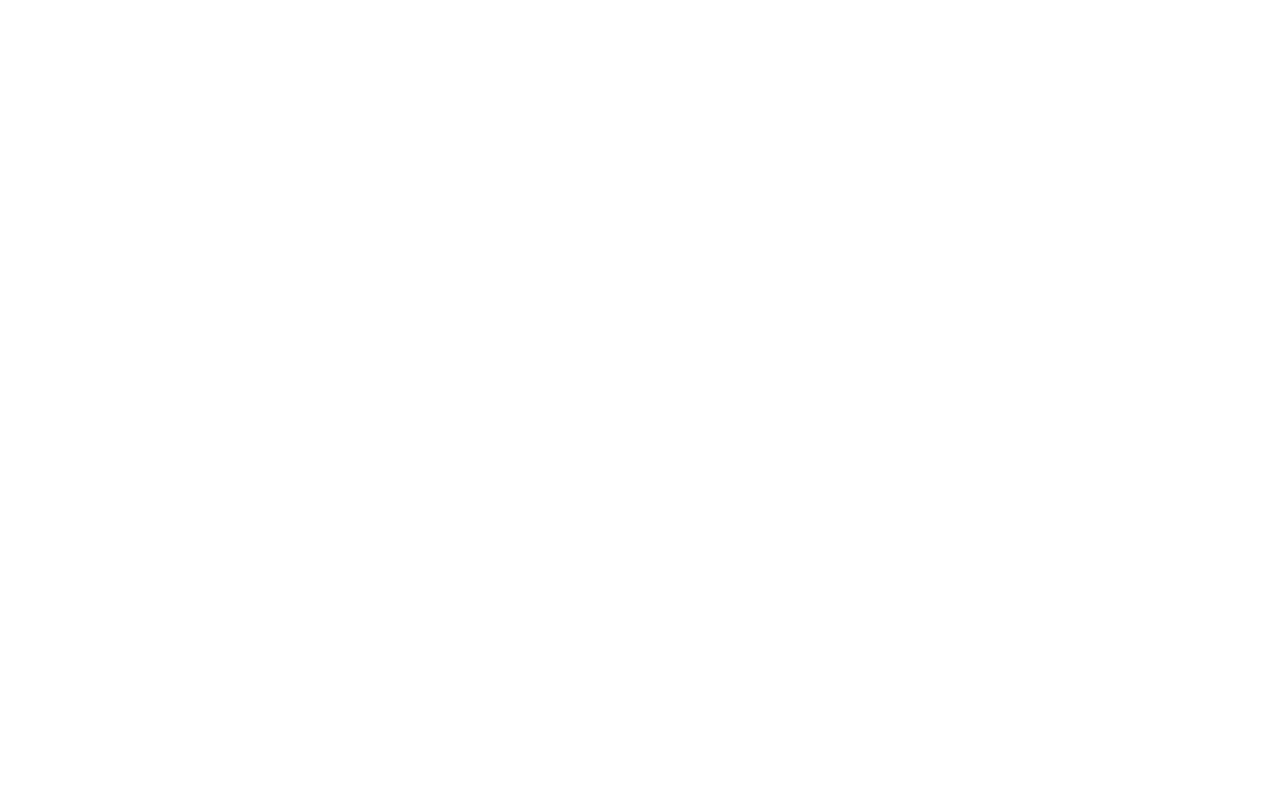
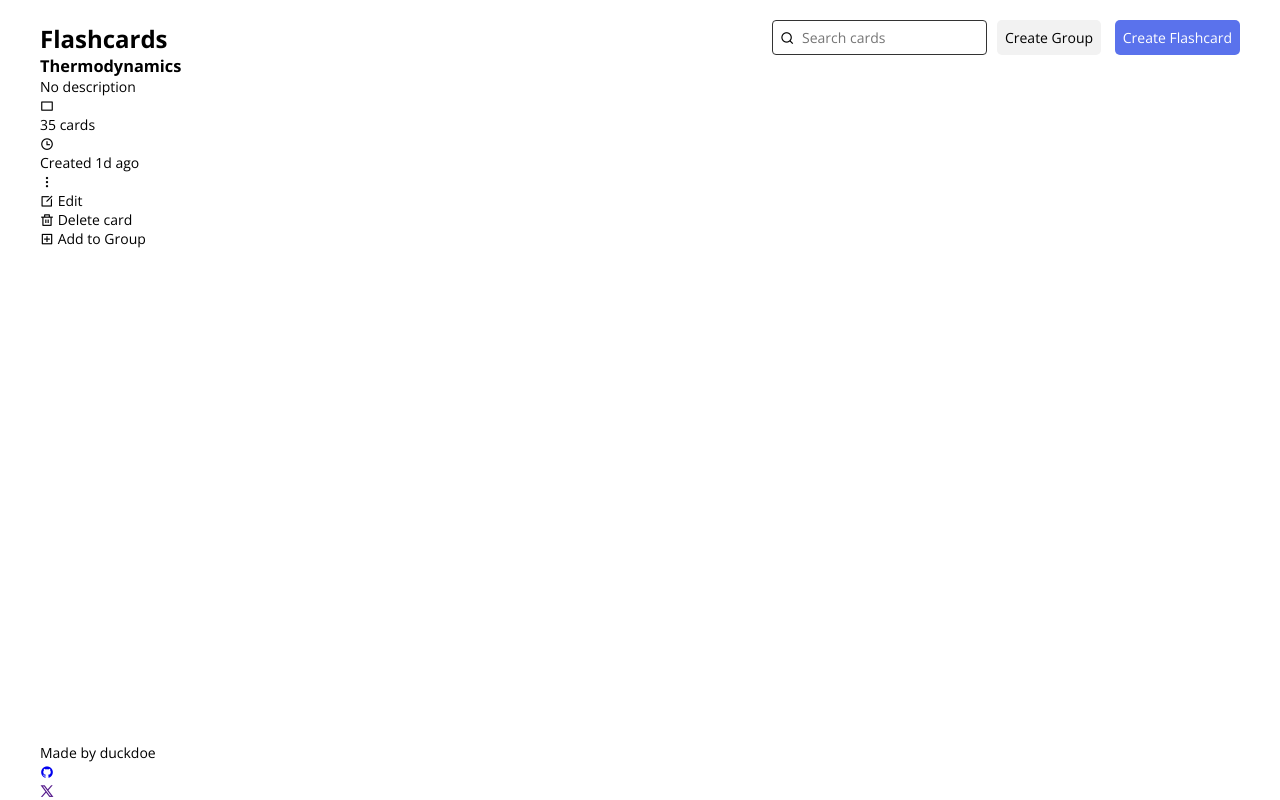
Before and after one commit to duckdoe/flashcardapp, a Flask app: page / in a window 1280 px wide. Before the commit the page is empty. Run offline with Flask 3, Linux system fonts and the light colour scheme; some libraries are stand-ins or nearby versions.

Commit message:
styling header

```diff
--- a/app/__init__.py
+++ b/app/__init__.py
@@ -1,7 +1,6 @@
 from flask import Flask
 from app.api import api_router
 from app.views import view_router
-from app.models import create_tables
 
 app = Flask(__name__)
 
@@ -9,5 +8,4 @@
 def create_app():
     app.register_blueprint(view_router)
     app.register_blueprint(api_router)
-    create_tables()
     return app
--- a/app/static/scripts/home.js
+++ b/app/static/scripts/home.js
@@ -1 +1 @@
-console.log("Hello world")
+console.log("Hello world");
--- a/app/static/styles/base.css
+++ b/app/static/styles/base.css
@@ -19,6 +19,7 @@
 
   /* Accent / Brand Colors */
   --blue-primary: #5A72EC;
+  --blue-primary-dark: #405be4;
   --green-primary: #3EAD81;
   --orange-accent: #EF5D38;
 
@@ -34,8 +35,16 @@
   /* 16px */
   --fs-lg: 1.25rem;
   /* 20px */
-  --fs-xl: 2rem;
+  --fs-xl: 1.5rem;
+  /* 24px */
+  --fs-xxl: 2rem;
   /* 32px */
+
+  /* Font Weights */
+  --fw-light: 300;
+  --fw-regular: 400;
+  --fw-semibold: 500;
+  --fw-bold: 700;
 }
 
 * {
--- /dev/null
+++ b/app/static/styles/home.css
@@ -0,0 +1,118 @@
+ul {
+  list-style-type: none;
+}
+
+a {
+  text-decoration: none;
+}
+
+button {
+  font-family: var(--font-primary);
+  font-size: var(--fs-sm);
+  font-weight: var(--fw-regular);
+  cursor: pointer;
+  transition: .4s;
+}
+
+input {
+  font-family: var(--font-primary);
+  font-size: var(--fs-sm);
+  font-weight: var(--fw-regular);
+}
+
+._main {
+  max-width: 1200px;
+  min-height: 400px;
+  height: 100vh;
+  margin: 0 auto;
+}
+
+._grid {
+  display: grid;
+  height: 100%;
+}
+
+._top {
+  width: 100%;
+}
+
+._header {
+  width: 100%;
+}
+
+nav {
+  display: flex;
+  align-items: flex-end;
+  justify-content: space-between;
+  margin-top: 20px;
+}
+
+._nav_title h1 {
+  font-weight: var(--fw-bold);
+  font-size: var(--fs-xl);
+}
+
+._nav_funcs {
+  display: flex;
+  align-items: center;
+  gap: 10px;
+}
+
+._search_group {
+  padding: 7px;
+  height: 100%;
+  border-radius: 4px;
+  border-color: var(--gray-900);
+  border-style: solid;
+  border-width: 1px;
+}
+
+._search_group input {
+  border: none;
+  outline: none;
+  height: 100%;
+}
+
+._search_group input:focus {
+  outline: none;
+}
+
+._search_group ._underline_input {
+  text-decoration: underline;
+}
+
+._search_group ._search_btn {
+  position: relative;
+  padding-right: 4px;
+}
+
+._btn_group ._muted {
+  margin-right: 10px
+}
+
+._muted {
+  padding: 8px;
+  border-radius: 5px;
+  border: none;
+  background-color: var(--gray-100);
+}
+
+._muted:hover {
+  background-color: var(--gray-300);
+}
+
+._primary {
+  padding: 8px;
+  border-radius: 5px;
+  border: none;
+  color: var(--white);
+  background-color: var(--blue-primary);
+}
+
+._primary:hover {
+  background-color: var(--blue-primary-dark);
+}
+
+footer {
+  align-self: flex-end;
+}
--- a/app/templates/homepage.html
+++ b/app/templates/homepage.html
@@ -8,12 +8,112 @@
       href="{{url_for('static', filename='styles/base.css')}}"
     />
     <link
+      rel="stylesheet"
+      href="{{url_for('static', filename='styles/home.css')}}"
+    />
+    <link
       href="https://cdn.jsdelivr.net/npm/remixicon@4.8.0/fonts/remixicon.css"
       rel="stylesheet"
     />
     <title>Flashcards</title>
   </head>
   <body>
-    <script src="{{url_for('static', filename='scripts/home.js')}}"></script>
+    <div class="_main">
+      <div class="_grid">
+        <div class="_top">
+          <header>
+            <div class="_header">
+              <nav>
+                <div class="_nav_title">
+                  <h1>Flashcards</h1>
+                </div>
+                <div class="_nav_funcs">
+                  <div class="_search_group">
+                    <span class="_search_btn"
+                      ><i class="ri-search-line"></i
+                    ></span>
+                    <input type="text" placeholder="Search cards" />
+                  </div>
+
+                  <div class="_btn_group">
+                    <button class="_muted _js_group">Create Group</button>
+                    <button class="_primary _js_card">Create Flashcard</button>
+                  </div>
+                </div>
+              </nav>
+            </div>
+          </header>
+
+          <main>
+            <div class="_cardgrid">
+              <div class="_card _card_outline">
+                <div class="_card_desc">
+                  <h3>Thermodynamics</h3>
+                  <p class="_font_muted">No description</p>
+                  <div class="_card_extra">
+                    <div class="_card_nos">
+                      <i class="ri-rectangle-line"></i>
+                      <p class="_no">35 cards</p>
+                    </div>
+                    <div class="_card_created">
+                      <i class="ri-time-line"></i>
+                      <p class="_time">Created 1d ago</p>
+                    </div>
+                  </div>
+                </div>
+                <div class="_card_options">
+                  <div class="_option_btn">
+                    <i class="ri-more-2-fill"></i>
+                  </div>
+                  <div class="_card_funcs _hidden">
+                    <ul>
+                      <li class="_edit_func">
+                        <i class="ri-edit-box-line"></i>
+                        Edit
+                      </li>
+                      <li class="_delete_func">
+                        <i class="ri-delete-bin-line"></i>
+                        Delete card
+                      </li>
+                      <li class="_add_group_func">
+                        <i class="ri-add-box-line"></i>
+                        Add to Group
+                      </li>
+                    </ul>
+                  </div>
+                </div>
+              </div>
+            </div>
+          </main>
+        </div>
+
+        <footer>
+          <div class="_footer">
+            <div class="_container">
+              <div class="_info">Made by duckdoe</div>
+              <div class="_socials">
+                <ul>
+                  <li class="_github">
+                    <a href="https://github.com/duckdoe">
+                      <i class="ri-github-fill"></i>
+                    </a>
+                  </li>
+                  <li class="_twitter">
+                    <a href="">
+                      <i class="ri-twitter-x-line"></i>
+                    </a>
+                  </li>
+                </ul>
+              </div>
+            </div>
+          </div>
+        </footer>
+      </div>
+    </div>
+
+    <script
+      src="{{url_for('static', filename='scripts/home.js')}}"
+      type="module"
+    ></script>
   </body>
 </html>
```
